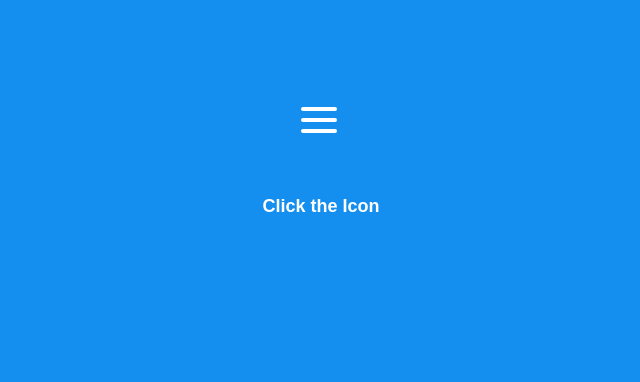
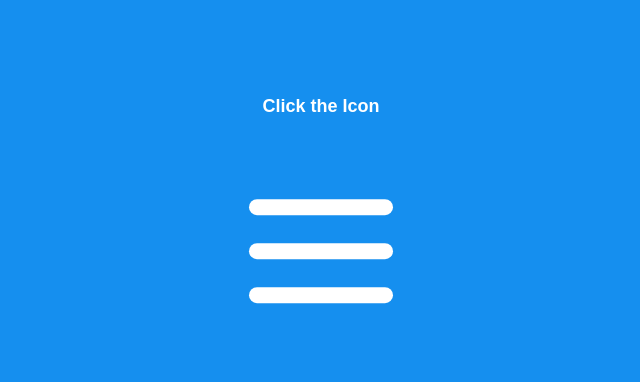
Before and after one commit to Almouro/awesome-burger, a website: page demo/index.html in a window 1280 px wide. Shown: the whole page, without its empty margins (319-959 px from the left). Drawn offline with nearby package versions, Linux system fonts and the light colour scheme; files that its build step writes are made by us from their sources.

Commit message:
Refacto + changed demo variables

```diff
--- a/demo/src/scss/index.scss
+++ b/demo/src/scss/index.scss
@@ -1,12 +1,16 @@
 $awesome-burger-color: #fff;
 $awesome-burger-animation-speed: 750ms;
-$awesome-burger-scale: 1;
+$awesome-burger-scale: 4;
 
 @import '../../../src/scss/awesome-burger';
 
+.awesome-burger {
+  margin: auto;
+  transform-origin: center -60%;
+}
+
 body {
   background: #158fef;
-  padding: 40px;
 }
 
 h4 {
@@ -14,5 +18,4 @@ h4 {
   color: white;
   font-size: 18px;
   text-align: center;
-  margin: 40px 0 0;
 }
--- a/src/scss/awesome-burger.scss
+++ b/src/scss/awesome-burger.scss
@@ -2,13 +2,20 @@ $awesome-burger-color: #fff !default;
 $awesome-burger-animation-speed: 750ms !default;
 $awesome-burger-scale: 1 !default;
 
+@mixin transform-origin($x, $y) {
+  -ms-transform-origin: $x $y;
+  -webkit-transform-origin: $x $y;
+  transform-origin: $x $y;
+}
+
 .awesome-burger {
+  -ms-transform: scale($awesome-burger-scale);
+  -webkit-transform: scale($awesome-burger-scale);
   transform: scale($awesome-burger-scale);
-  margin: 40px auto;
-  position: relative;
+  @include transform-origin(0,0);
   display: block;
-  width: 68px;
-  height: 68px;
+  width: 64px;
+  height: 64px;
   -webkit-touch-callout: none;
 	user-select: none;
 
```
